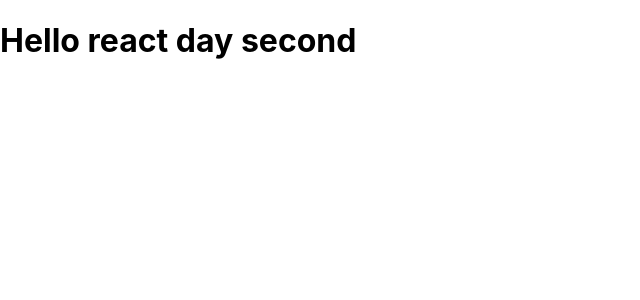
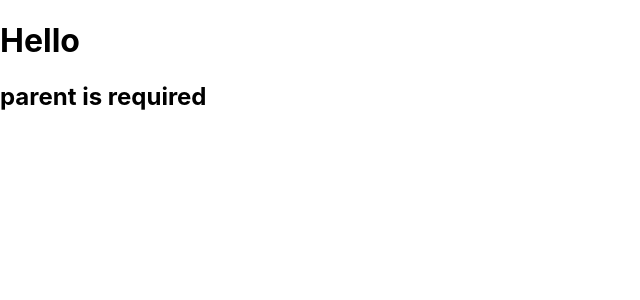
Before and after one commit to pradipgangarde05/React-23, a React (Create React App) app: page / in a window 1280 px wide. Shown: the top 300 px of the page, without its empty margins (0-640 px from the left). Built offline with nearby package versions, Linux system fonts and the light colour scheme.

Commit message:
jsx-rule

```diff
--- a/src/App.js
+++ b/src/App.js
@@ -1,22 +1,17 @@
-// JSX = JS + HTML
-// IF A FUNCTION RETURNS HTML, THIS BECOMES A USER DEFINED TAG
-// <App></App>
-// <App />
-// Compare with PreDefineTag
-// h1, p, li,
-// Why Master Case Convention ?
-// For Pre Define Tag  :: Lowercase :: <h1>
-// For User Define Tag :: MasterCase :: <App>
+// JSX with 1 Tag or 1 H1
+// JSX with 2 Tag or 2 H1
+// RULE::IF USING MORE THAN 1 TAG; IT MUST BE UUNDER PARENT
+// RULE::IF One liner, paranthesis are optional
+// RULE::IF multi-liner liner, paranthesis Required
+
 function App() {
-  return <h1>Hello react day second</h1>;
-}
-
-// UNUSED!!!
-// JSX => JS + HTML/XML
-// IF your function returns HTML
-// Convention:: Start your function name in captial letter.
-function Sum() {
-  return <h1>100</h1>;
+  return (
+    // parent tag
+    <>
+      <h1>Hello</h1>
+      <h2>parent is required</h2>
+    </>
+  );
 }
 
 export default App;
```
